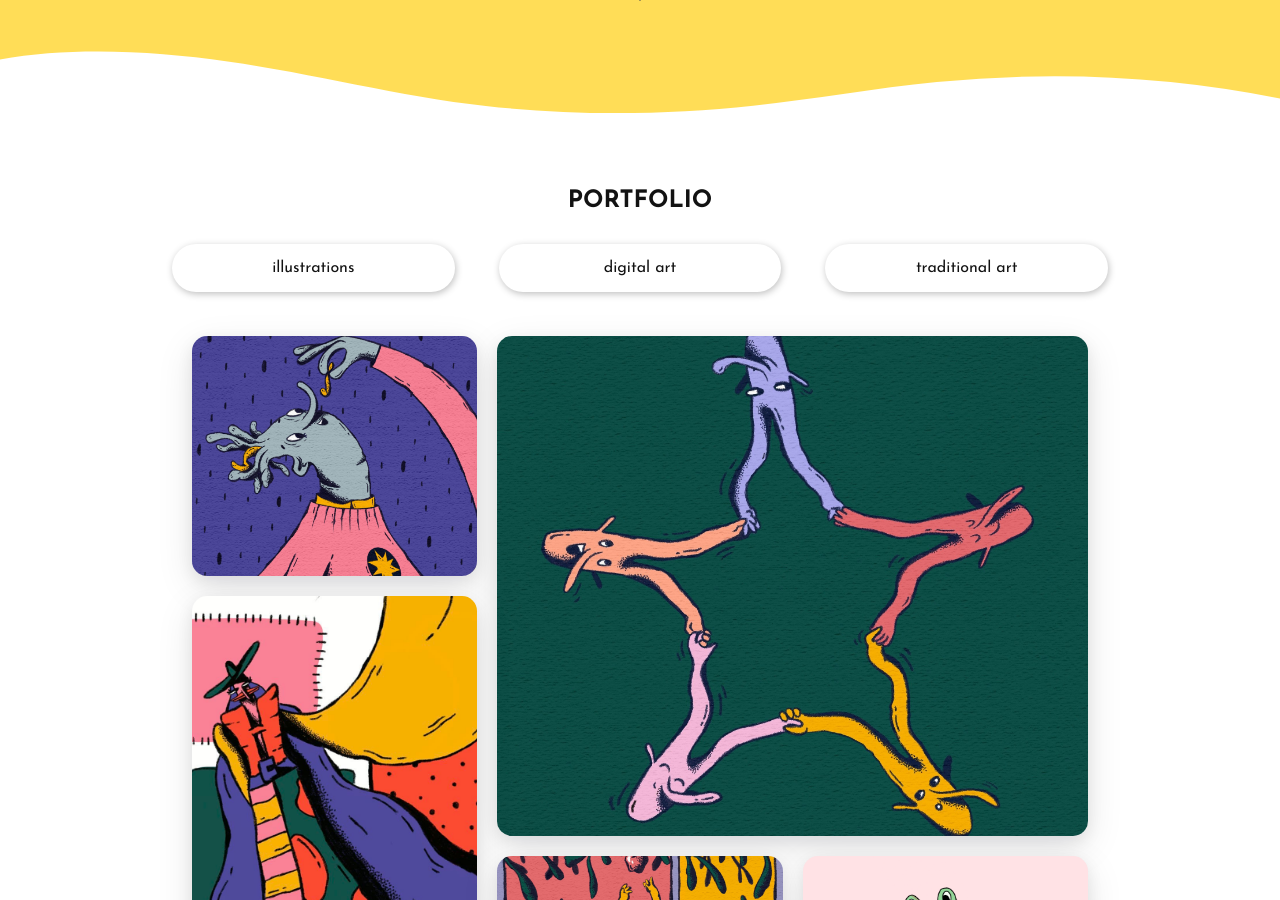
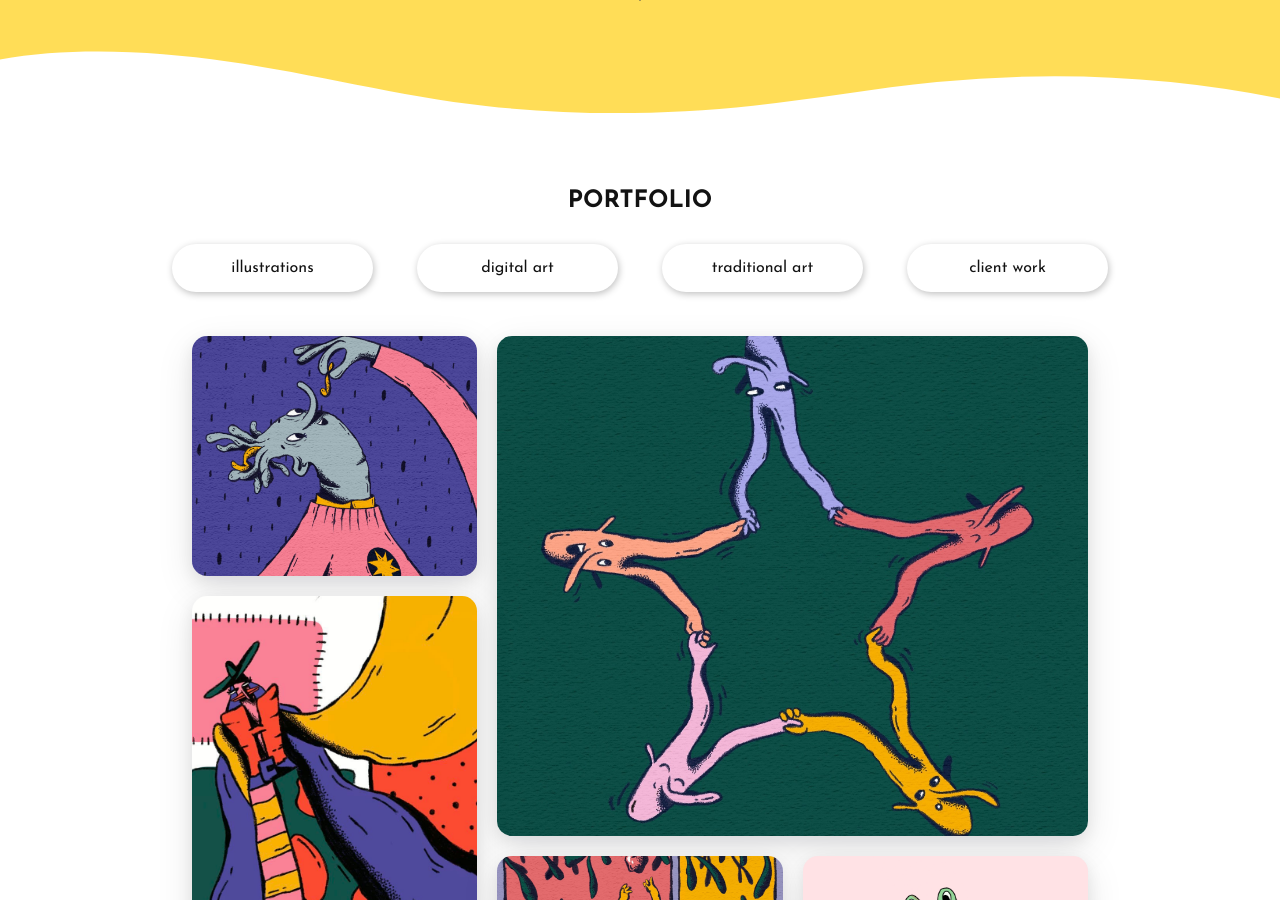
Before and after one commit to maria-paul/maria-paul.github.io, a Jekyll site: the page built from index.html, in a window 1280 px wide and 900 px high, scrolled down 696 px. Built offline with Jekyll 4.4.1, drawn with Linux system fonts in a browser that asks for light colours.

Commit message:
added new portfolio category and more images

```diff
--- a/_data/settings.yml
+++ b/_data/settings.yml
@@ -2,5 +2,6 @@ portfolio-categories:
   - illustrations
   - digital art
   - traditional art
+  - client work
 
 preselect: illustrations
```
Also changed, not shown: assets/img/portfolio/client-work/Desktop - 2.png (added), assets/img/portfolio/client-work/annual_ball.png (added), assets/img/portfolio/client-work/cereals.jpg (added), assets/img/portfolio/client-work/kato_poster.png (renamed from assets/img/portfolio/kato_poster.png).
